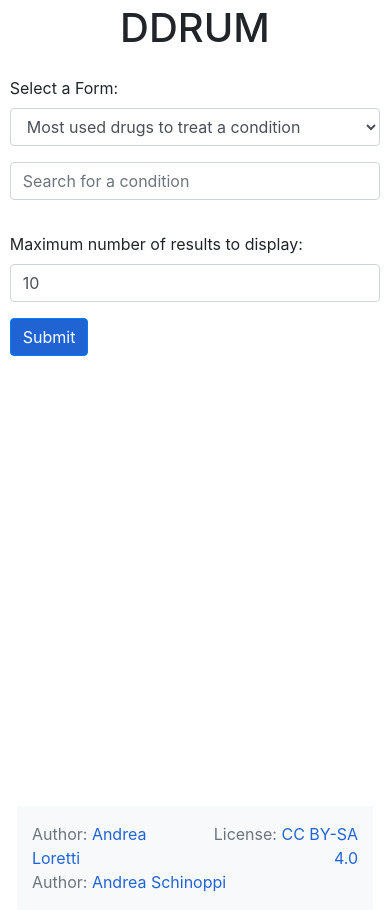
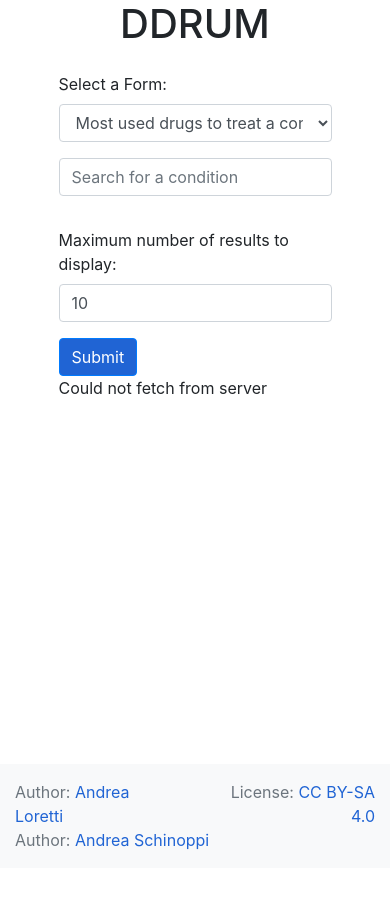
Before and after one commit to AndreSkin/DDRUM, a Flask app: page / in a window 390 px wide. After the commit the page ends 850 px from the top, so only its background shows below. Run offline with Flask 3, Linux system fonts and the light colour scheme; some libraries are stand-ins or nearby versions.

Commit message:
Minor fixes

```diff
--- a/Interface/static/front.js
+++ b/Interface/static/front.js
@@ -1,17 +1,16 @@
 var server = "http://localhost:5000";
-
 class TrieNode {
     constructor() {
-        this.children = {};
-        this.isEndOfWord = false;
+        this.children = {}; // Map of child nodes indexed by characters
+        this.isEndOfWord = false; // Flag to indicate if it's the end of a word
     }
 }
-
 class Trie {
     constructor() {
-        this.root = new TrieNode();
+        this.root = new TrieNode(); // Root node of the trie
     }
 
+    // Inserts a word into the trie
     insert(word) {
         let node = this.root;
         for (let char of word) {
@@ -23,6 +22,7 @@
         node.isEndOfWord = true;
     }
 
+    // Searches for a word in the trie
     search(word) {
         let node = this.root;
         for (let char of word) {
@@ -34,6 +34,7 @@
         return node != null && node.isEndOfWord;
     }
 
+    // Retrieves all words with a given prefix from the trie
     getWordsWithPrefix(prefix) {
         let node = this.root;
         for (let char of prefix) {
@@ -45,6 +46,7 @@
         return this._getAllWordsFromNode(node, prefix);
     }
 
+    // Helper function to recursively retrieve all words from a node
     _getAllWordsFromNode(node, prefix) {
         let words = [];
         if (node.isEndOfWord) {
@@ -64,19 +66,27 @@
     var conditionTrie = new Trie();
 
     // Function to fetch drug names and populate the trie
-    $.getJSON(server+"/drugs", function(data) {
+    $.getJSON(server+"/drugs")
+    .done(function(data) {
         $.each(data.results.bindings, function(index, value) {
             let drugName = value.drugName.value.charAt(0).toUpperCase() + value.drugName.value.slice(1);
             drugTrie.insert(drugName.toLowerCase());
         });
+    })
+    .fail(function() {
+        $('#error').text("Could not fetch from server");
     });
 
     // Function to fetch condition names and populate the trie
-    $.getJSON(server+'/conditions', function(data) {
+    $.getJSON(server+'/conditions')
+    .done(function(data) {
         $.each(data.results.bindings, function(index, value) {
             let conditionName = value.conditionName.value.charAt(0).toUpperCase() + value.conditionName.value.slice(1);
             conditionTrie.insert(conditionName.toLowerCase());
         });
+    })
+    .fail(function() {
+        $('#error').text("Could not fetch from server");
     });
 
     // Function to display suggestions
--- a/Interface/templates/index.html
+++ b/Interface/templates/index.html
@@ -11,8 +11,8 @@
     <style>
         /* Add your custom styles here */
         #content {
-            max-width: 99vw;
-            max-height: 99vh;
+            min-height: calc(100vh - 80px); /* Subtracting the height of the footer */
+            position: relative;
         }
 
         .forms {
@@ -65,7 +65,7 @@
         }
 
         #results {
-            height:30vh;
+            max-height:30vh;
             overflow:auto;
         }
 
@@ -85,24 +85,13 @@
         #results::-webkit-scrollbar-thumb:hover {
             background: #555;
         }
-
-        /* Responsive Styles */
-        @media screen and (max-width: 768px) {
-            .forms {
-                width: 95vw;
-                height: 95vh;
-                max-width: 99vw;
-                max-height: 99vh;
-            }
-            #results {
-                height:40vh;
-                overflow:auto;
-            }
+        #error {
+            min-height: 1vh;
         }
     </style>
 
 </head>
-<body class="d-flex align-items-center justify-content-center vh-100">
+<body class="d-flex flex-column justify-content-between">
     <div class="container" id="content">
 
         <div class="row justify-content-center">
@@ -165,8 +154,10 @@
 
         </div>
 
+    </div>
+
     <!-- Footer -->
-        <footer class="footer mt-auto py-3 bg-light">
+    <footer class="footer py-3 bg-light">
         <div class="container">
             <div class="row">
                 <div class="col">
@@ -183,10 +174,6 @@
             </div>
         </div>
     </footer>
-
-    </div>
-
-
 
     <script src="https://code.jquery.com/jquery-3.6.4.min.js"></script>
     <script src="https://stackpath.bootstrapcdn.com/bootstrap/4.5.2/js/bootstrap.min.js"></script>
```
Lines whose indentation alone changed are shown as unchanged.
